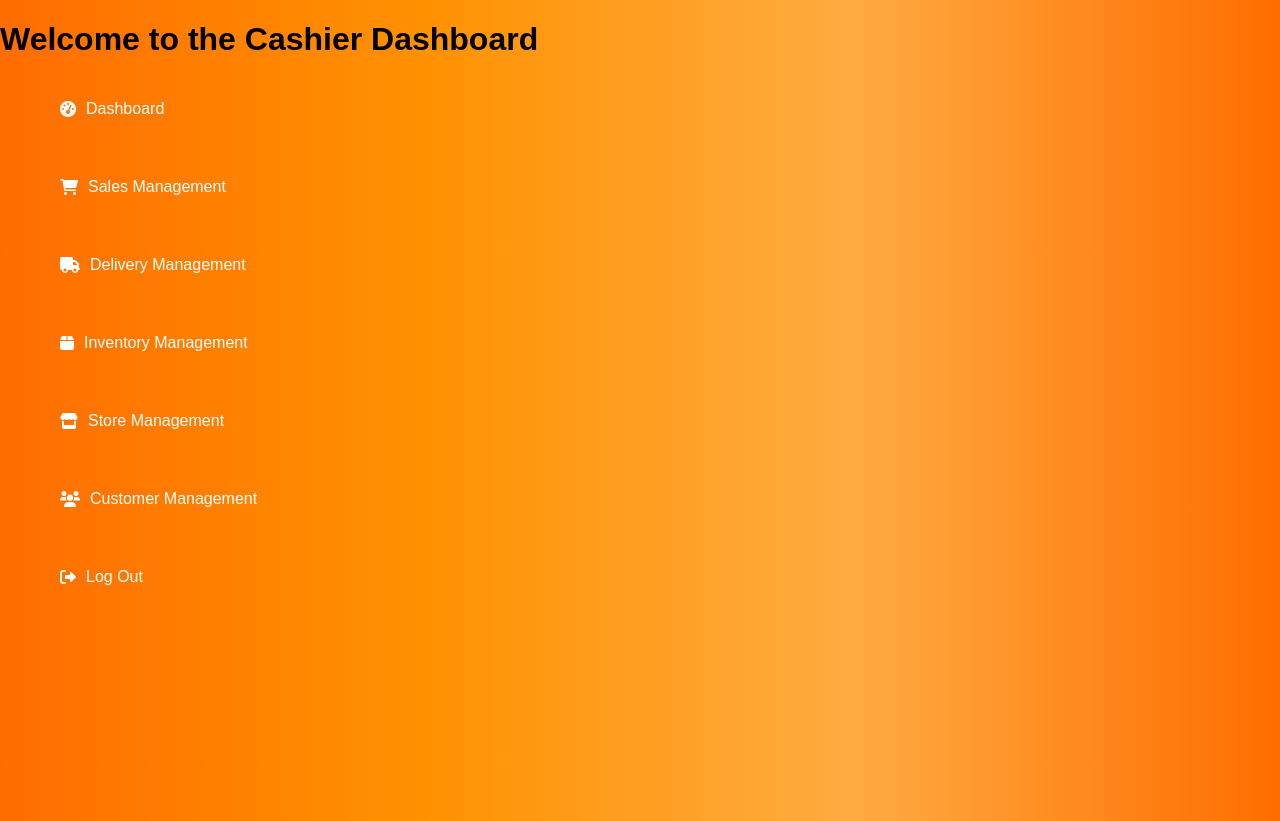
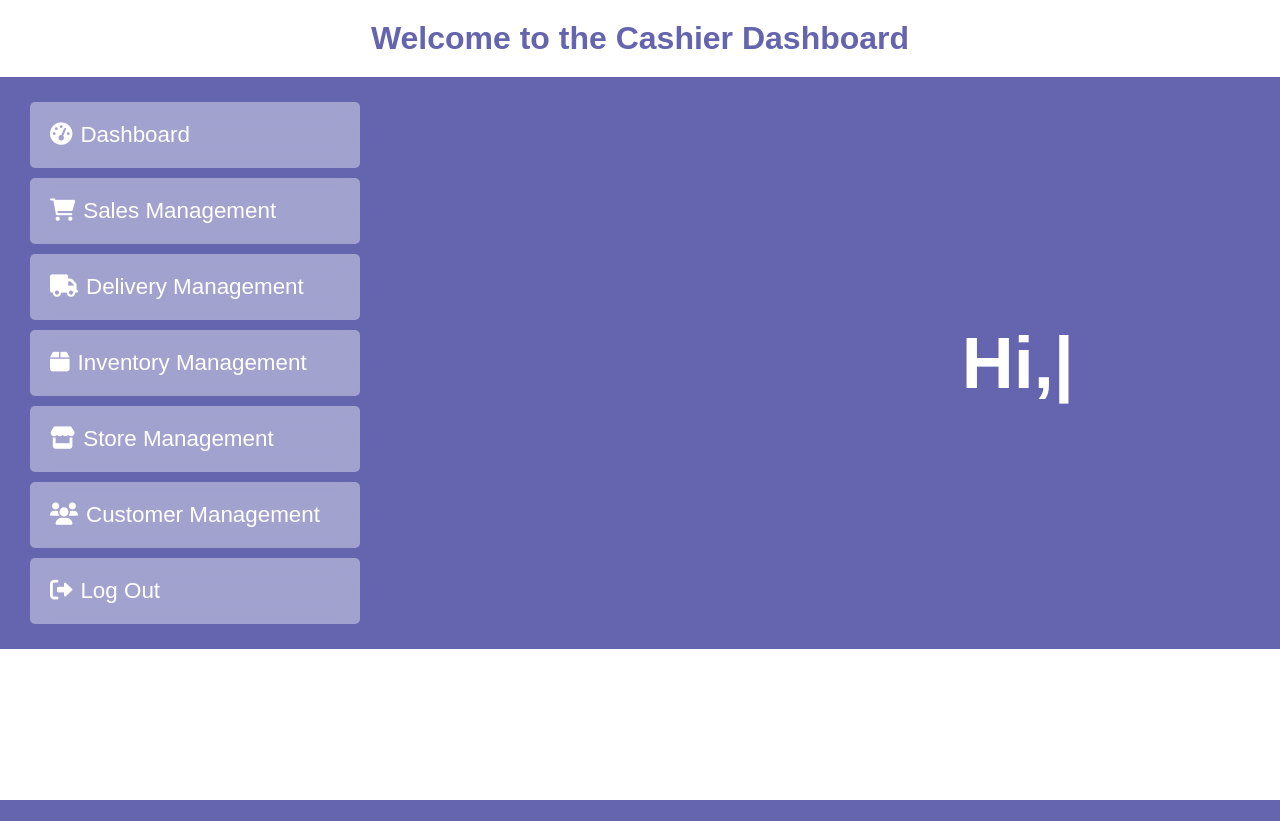
Before and after one commit to JUNRYL2000/MyProjectPOS, a PHP site: page /cashier_dashboard.php in a window 1280 px wide. After the commit the page ends 800 px from the top, so only its background shows below. Run offline with PHP 8.4, Linux system fonts and the light colour scheme; the visitor is signed in with stand-in values (Sample User, id 1).

Commit message:
second commit

```diff
--- a/cashier_dashboard.php
+++ b/cashier_dashboard.php
@@ -19,39 +19,99 @@
 </head>
 <body>
 <style>
-        body {
+ /* General Reset */
+ * {
         margin: 0;
         padding: 0;
+        box-sizing: border-box;
         font-family: Arial, sans-serif;
-            background: linear-gradient(to right, #ff6d00, #ff9201, #ffab41, #ff6d00);
-            height: 100vh; /* Full screen height */
-            margin: 0;
+    }
 
+    body {
+        background-color: white;
+        color: #6464AF;
+    }
+
+    h1 {
+        text-align: center;
+        font-size: 2em;
+        margin: 20px 0;
+        color: #6464AF;
+    }
+
+    /* Navigation Styles */
+    nav {
+        background-color: #6464AF;
+        padding: 20px;
+        display: flex;
+        justify-content: space-between; /* Push menu to the left and text to the right */
+        align-items: center; /* Vertically center all elements in the nav */
+    }
+
+    .menu {
+        display: flex;
+        flex-direction: column; /* Stack the menu items vertically */
 
     }
+
     .menu a {
         color: white;
+        width: 100%;
+        display: block;
         text-decoration: none;
         padding: 20px;
-            display: flex;
-            align-items: center;
-            border-radius: 7px;
-            transition: background 0.3s, transform 0.2s; /* Smooth transitions */
-            margin-top: 20px;
+        margin: 5px 10px;
+        font-size: 1.4em;
+        border-radius: 5px;
+        background-color: rgba(255, 255, 255, 0.4);
+        backdrop-filter: blur(10px);
+    }
 
+    .menu a:hover {
+        background-color: white;
+        color: #6464AF;
+        font-weight: bold;
     }
-        .menu a:hover {
-            background-color: rgba(255, 255, 255, 0.2); /* Light hover effect */
-            transform: scale(1.05); /* Slightly enlarge on hover */
+
+    /* Menu Icons */
+    .menu a i {
+        margin-right: 8px;
     }
-        .menu i {
-            margin-right: 10px; /* Space between icon and text */
+
+    /* Right-aligned text */
+    .text {
+        margin-right: 15%;
+        color: white; /* Adjust color as needed */
+        font-size: 4.5em;
+        font-weight: bold;
+        text-align: right; /* Align text to the right */
+    }
+
+    .text .typing {
+        color: white; /* Typing animation color */
+    }
+
+    /* Responsive */
+    @media (max-width: 768px) {
+        nav {
+            text-align: center;
+            flex-direction: column; /* Stack the nav content vertically on small screens */
+        }
+
+        .menu {
+            flex-direction: row; /* Menu items will align horizontally */
+            justify-content: center;
+        }
+
+        .text {
+            margin-top: 20px; /* Add space if necessary */
+        }
     }
 </style>
 
 <h1>Welcome to the Cashier Dashboard</h1>
 <nav>
-    <ul>
+
     <div class="menu">
     <a href="dashboard.php"><i class="fas fa-tachometer-alt"></i>Dashboard</a>
         <a href="sales.php"><i class="fas fa-shopping-cart"></i>Sales Management</a>
@@ -61,7 +121,19 @@
         <a href="customer.php"><i class="fas fa-users"></i>Customer Management</a>
         <a href="login.php"><i class="fas fa-sign-out-alt"></i>Log Out</a>
     </div>
-    </ul>
+    <div class="text">
+        <span class="typing"></span>
+        </div>
+
 </nav>
+<script src="https://cdnjs.cloudflare.com/ajax/libs/typed.js/2.0.12/typed.min.js"></script>
+<script>
+    var typing = new Typed(".typing", {
+        strings: ["Hi, Have A Good Day"],
+        typeSpeed: 150,
+        backSpeed: 60,
+        loop: true
+    });
+</script>
 </body>
 </html>
```
Also changed, not shown: admin_dashboard.php (+91 -17 lines), delivery.php (+13 -12 lines), README.md (added). Lines whose indentation alone changed are shown as unchanged.
